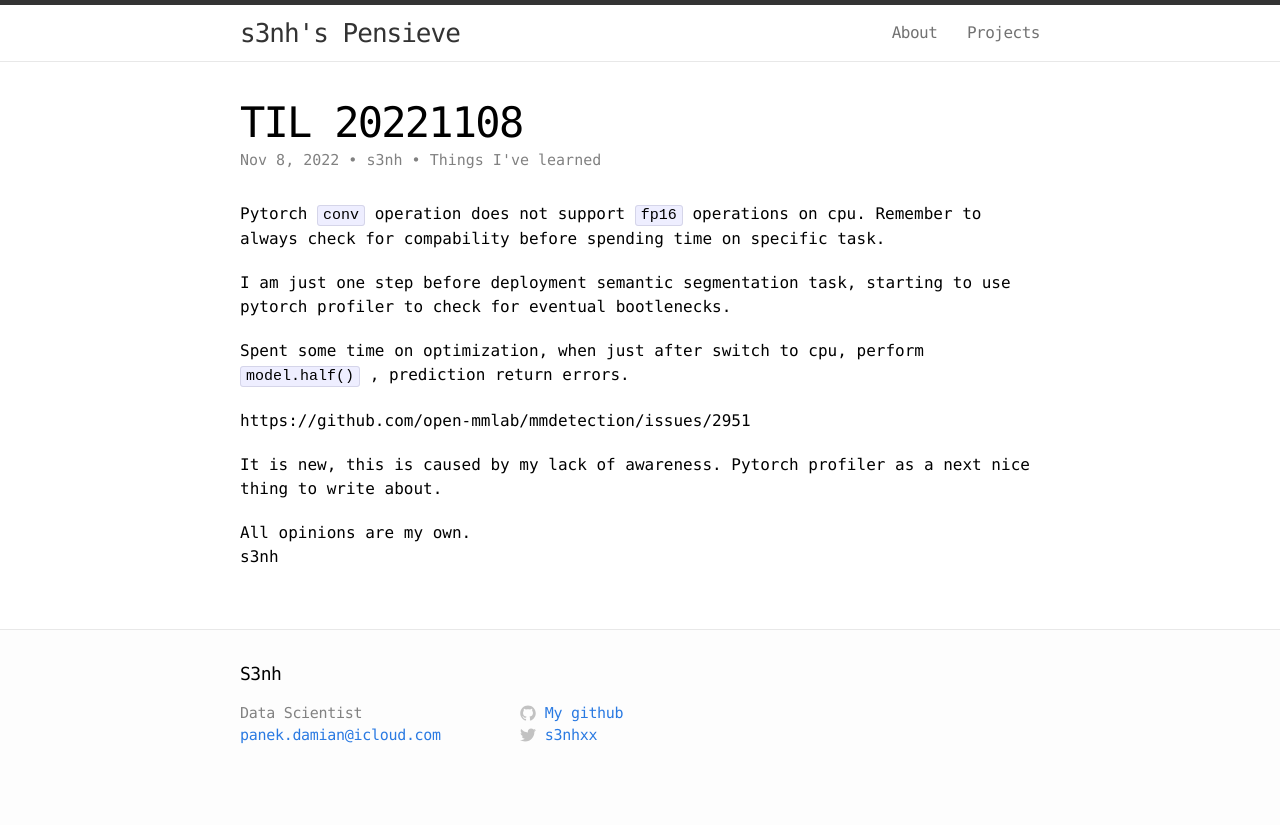
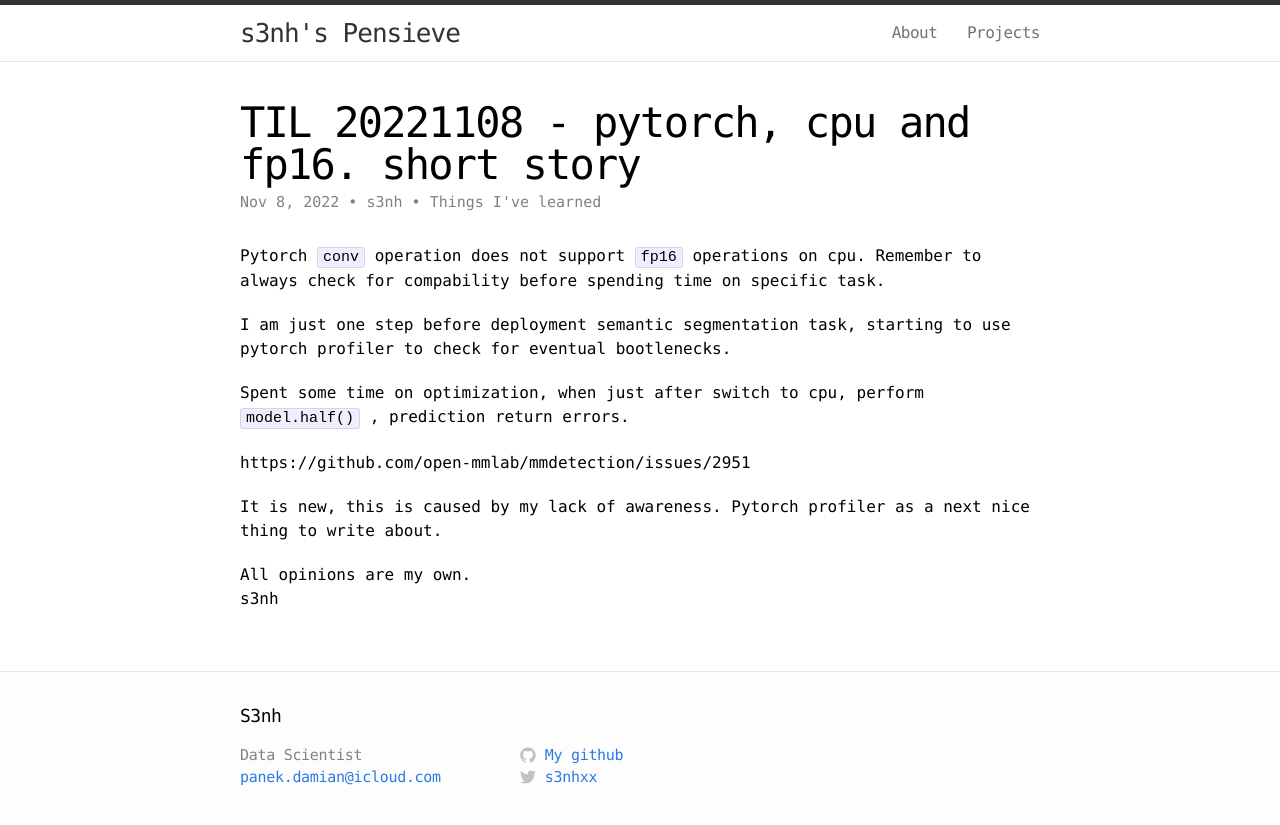
Before and after one commit to s3nh/s3nh.github.io, a Jekyll site: the page built from _posts/2022-11-08-things-ive-learned.md, in a window 1280 px wide. Shown: the top 825 px of the page. Built offline with Jekyll 4.4.1, drawn with Linux system fonts in a browser that asks for light colours; Markdown is read by kramdown in place of the engine named in the settings.

Commit message:
Update 2022-11-08-things-ive-learned.md

```diff
--- a/_posts/2022-11-08-things-ive-learned.md
+++ b/_posts/2022-11-08-things-ive-learned.md
@@ -1,6 +1,6 @@
 ---
 layout: post
-title: "TIL 20221108"
+title: "TIL 20221108 - pytorch, cpu and fp16. short story"
 categories: routine
 author: "s3nh"
 meta: "Things I've learned"
```
